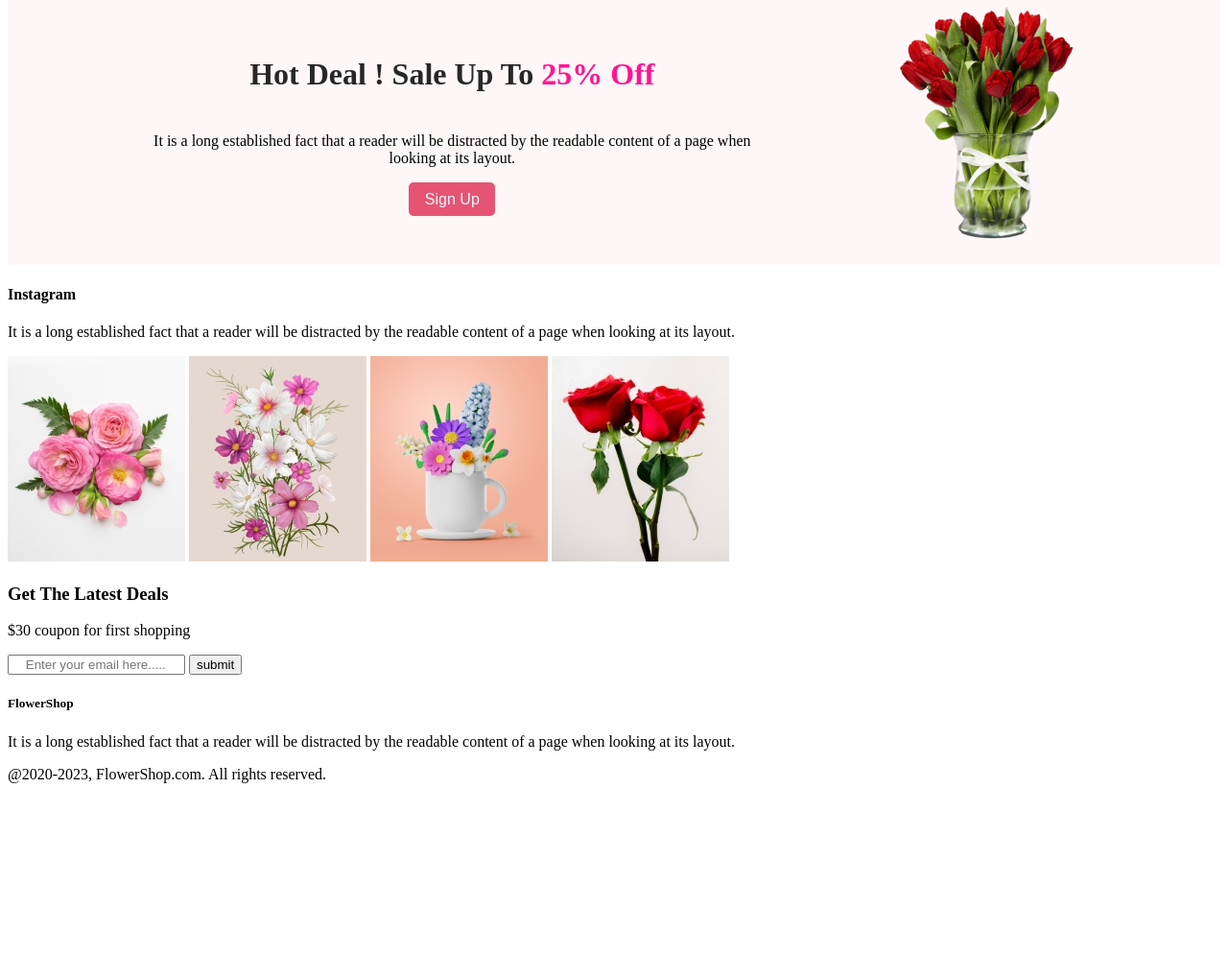
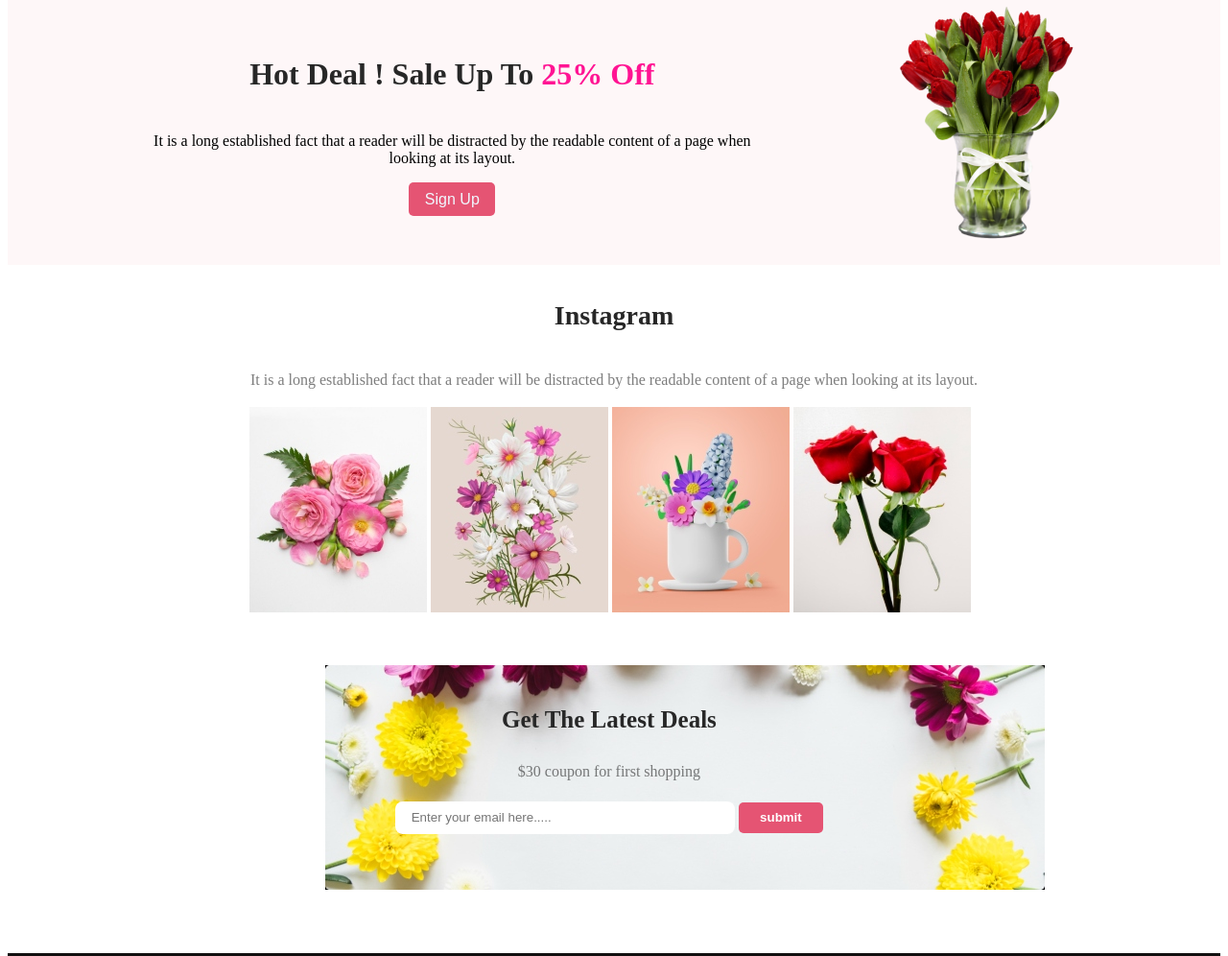
Before and after one commit to Md-shoriful/Flower-shop, a plain HTML site: page index.html in a window 1280 px wide. Shown: the part 1316-2312 px from the top of the page at 96% size. Before the commit the page ends 2148 px from the top, so only its background shows below. Drawn offline with Linux system fonts and the light colour scheme.

Commit message:
resolvewebsite

```diff
--- a/style.css
+++ b/style.css
@@ -186,3 +186,114 @@
 
     padding-top:27px ;
 }
+
+
+/* instagram*/
+.step5-container{
+    margin-bottom: 55px;
+}
+.text-area{
+    text-align: center;
+}
+.text-title{
+    color: #272727;
+    font-size: 28px;
+
+
+
+}
+.text-description{
+    color: rgba(39, 39, 39, 0.60);
+    line-height: 25px;
+    padding:0px 240px;
+    padding-top: 0px;
+
+}
+
+.img-area{
+    display: flex;
+    flex-direction: row;
+    justify-content: center;
+    padding-right: 9px;
+    gap: 4px;
+}
+
+/* email box*/
+.back-img{
+
+    height: 300px;
+    width: 80%;
+    padding-right: 70px;
+    background-image: url("image/modouls-resize.jpg");
+    background-repeat: no-repeat;
+    background-position:top right;
+    text-align: center;
+
+
+
+}
+.box-container{
+    margin: auto ;
+    padding-top:18px ;
+    padding-left:24% ;
+}
+.box-title{
+    color: #272727;
+    font-size:25px ;
+
+}
+.description{
+    color: rgba(39, 39, 39, 0.60);
+    font-weight: 400;
+    line-height: 30px;
+}
+.email{
+    width: 350px;
+    height: 32px;
+    border-radius: 8px;
+    color: rgba(39, 39, 39, 0.60);
+    background-color: #FFF;
+    border: 0;
+
+}
+.submit{
+    width: 88px;
+    height: 32px;
+    border-radius: 5px;
+    color: #FFF;
+    background-color: #E55473;
+    border: 0;
+    font-weight: 700;
+}
+
+/* footer*/
+.footer-container{
+    width: 100%;
+    height: 270px;
+    background-color: #111010;
+    text-align: center;
+    padding-top: 10px;
+    overflow: hidden;
+
+
+}
+.footer-title{
+    color: #E55473;
+    font-size:35px ;
+    font-weight: 700;
+}
+.footer-description{
+    color:rgba(255, 255, 255, 0.90) ;
+    font-size: 16px;
+    padding-left: 200px;
+    padding-right: 200px;
+
+
+}
+.footer-last{
+    color:rgba(255, 255, 255, 0.40) ;
+
+}
+span{
+    color: rgb(255, 255, 255);
+}
```
